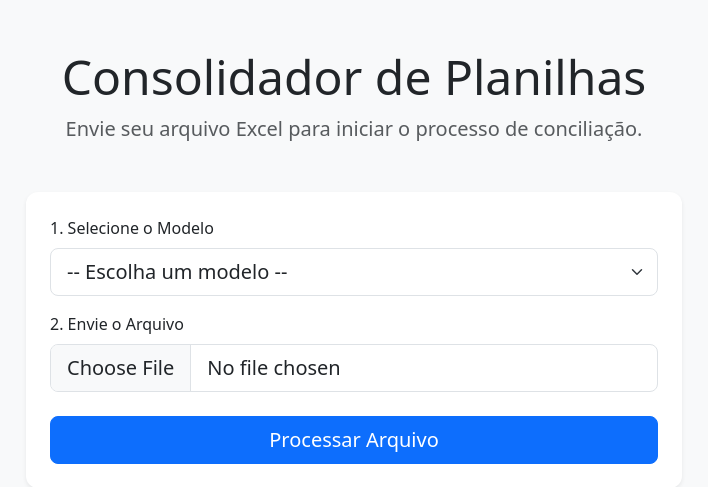
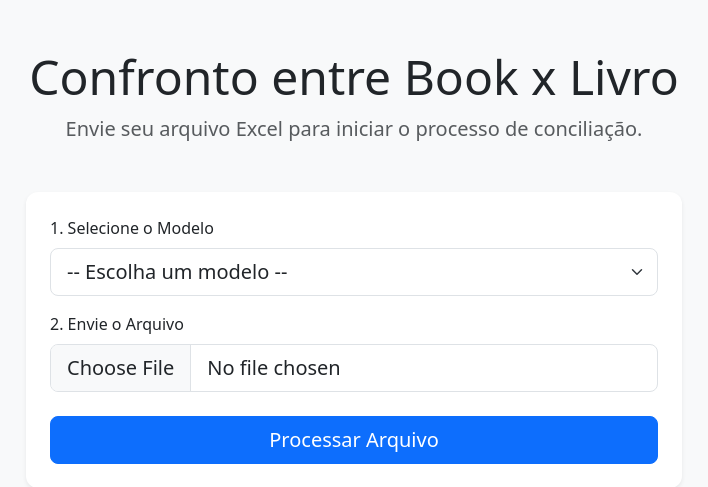
Before and after one commit to pedrocarneiro17/book, a Flask app: page / in a window 1280 px wide. Shown: the top 487 px of the page, without its empty margins (286-994 px from the left). Run offline with Flask 3, Linux system fonts and the light colour scheme; some libraries are stand-ins or nearby versions.

Commit message:
ajuste no html

```diff
--- a/templates/index.html
+++ b/templates/index.html
@@ -44,7 +44,7 @@
 
     <div class="container py-5">
         <div class="text-center mb-5">
-            <h1 class="display-5">Consolidador de Planilhas</h1>
+            <h1 class="display-5">Confronto entre Book x Livro</h1>
             <p class="lead text-muted">Envie seu arquivo Excel para iniciar o processo de conciliação.</p>
         </div>
 
```
